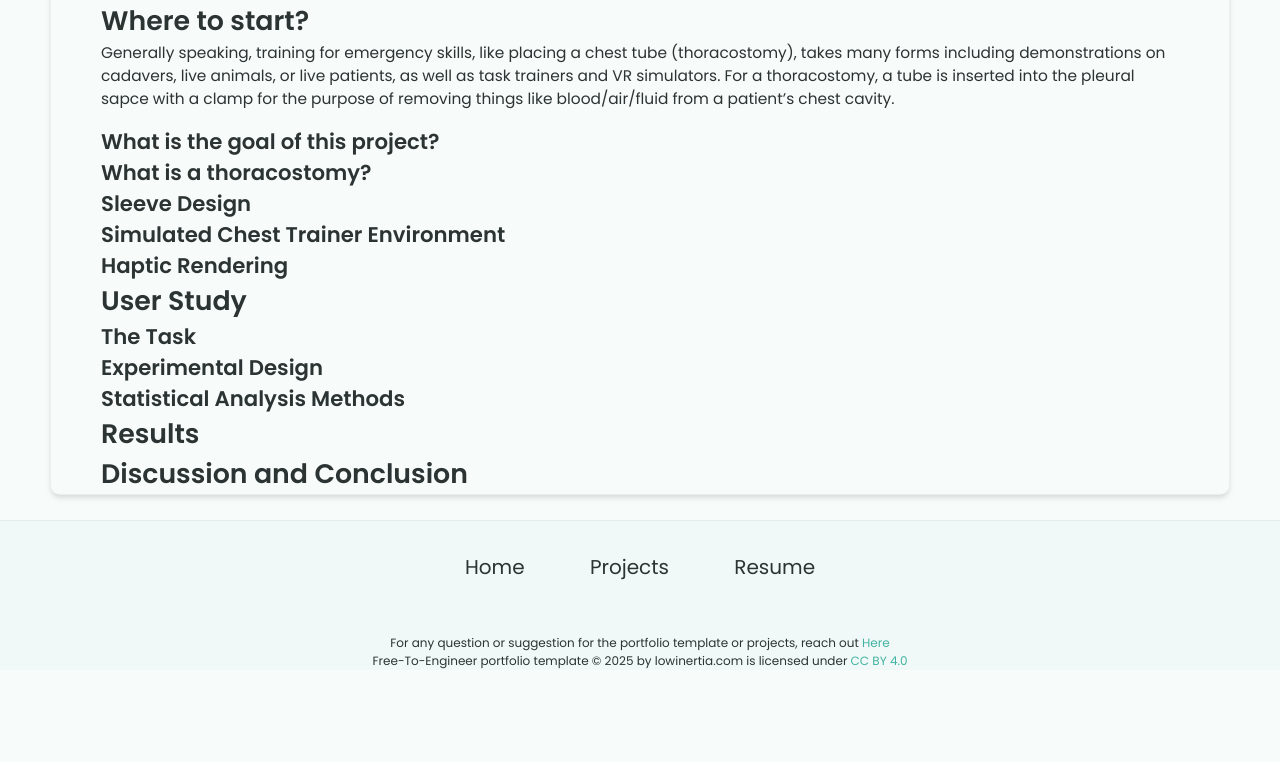
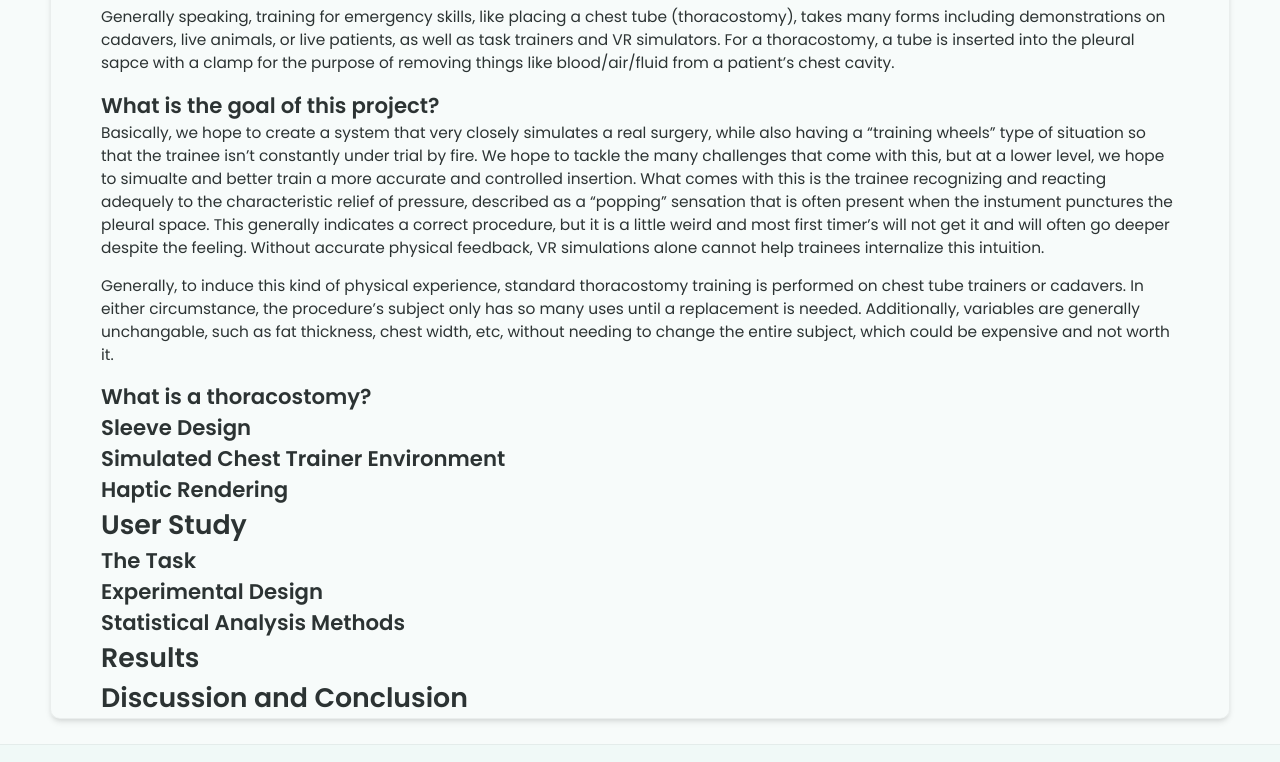
Before and after one commit to ShinKai001/goblin_Japanese, a Jekyll site: the page built from _projects/capstone-project/index.md, in a window 1280 px wide and 900 px high, scrolled down 3285 px, cut to the strip 138-900 px from the top of the window. Built offline with Jekyll 4.4.1, drawn with Linux system fonts in a browser that asks for light colours; before the commit the page ends 4093 px from its top, so only the background shows below that; some of the changed text lies outside the part shown.

Commit message:
Revise project details and skills for clarity
Updated project description and removed Ultraleap Integration from skills list.

```diff
--- a/_projects/capstone-project/index.md
+++ b/_projects/capstone-project/index.md
@@ -53,6 +52,10 @@ Generally speaking, training for emergency skills, like placing a chest tube (th
 
 ## What is the goal of this project?
 
+Basically, we hope to create a system that very closely simulates a real surgery, while also having a "training wheels" type of situation so that the trainee isn't constantly under trial by fire. We hope to tackle the many challenges that come with this, but at a lower level, we hope to simualte and better train a more accurate and controlled insertion. What comes with this is the trainee recognizing and reacting adequely to the characteristic relief of pressure, described as a "popping" sensation that is often present when the instument punctures the pleural space. This generally indicates a correct procedure, but it is a little weird and most first timer's will not get it and will often go deeper despite the feeling. Without accurate physical feedback, VR simulations alone cannot help trainees internalize this intuition.
+
+Generally, to induce this kind of physical experience, standard thoracostomy training is performed on chest tube trainers or cadavers. In either circumstance, the procedure's subject only has so many uses until a replacement is needed. Additionally, variables are generally unchangable, such as fat thickness, chest width, etc, without needing to change the entire subject, which could be expensive and not worth it.
+
 ## What is a thoracostomy?
 
 ## Sleeve Design
```
Also changed, not shown: other parts of _projects/capstone-project/index.md (+1 -2 lines).
